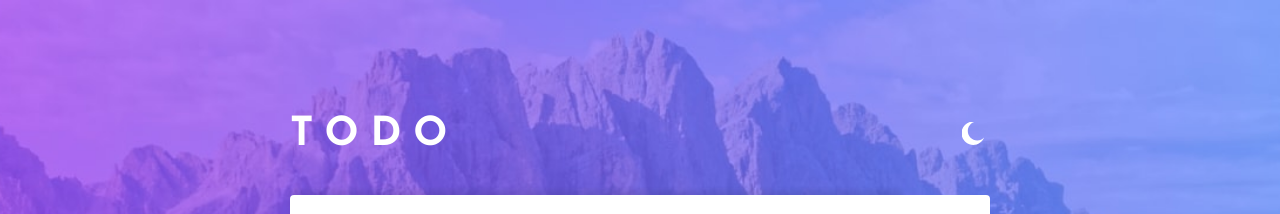
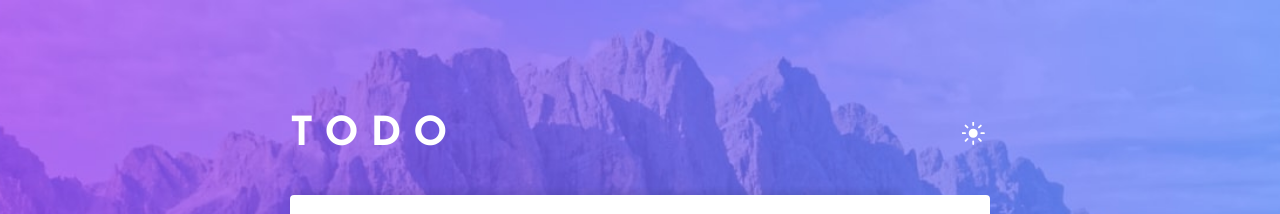
Before and after one commit to MohamedAismaiel/TODO-rep, a Next.js app: page / in a window 1280 px wide. Shown: the top 214 px of the page. Built offline with nearby package versions, Linux system fonts and the light colour scheme.

Commit message:
fixing issues trial 7

```diff
--- a/components/_logo.scss
+++ b/components/_logo.scss
@@ -33,7 +33,8 @@
       transition: var(--transition);
     }
     &-moon {
-      background-image: url("../icon-moon.svg");
+      background-image: url("../icon-sun.svg");
+      // background-image: url("../icon-moon.svg");
       transform: scale(0.9);
       transition: var(--transition);
     }
--- a/layout/_background.scss
+++ b/layout/_background.scss
@@ -9,8 +9,7 @@
     background-image: url("../bg-desktop-dark.jpg");
     transition: var(--transition);
     @media only screen and (max-width: 400px) {
-      // background-image: url("../bg-mobile-dark.jpg");
-      background-image: url("../bg-mobile-light.jpg");
+      background-image: url("../bg-mobile-dark.jpg");
     }
   }
   &-light {
```
